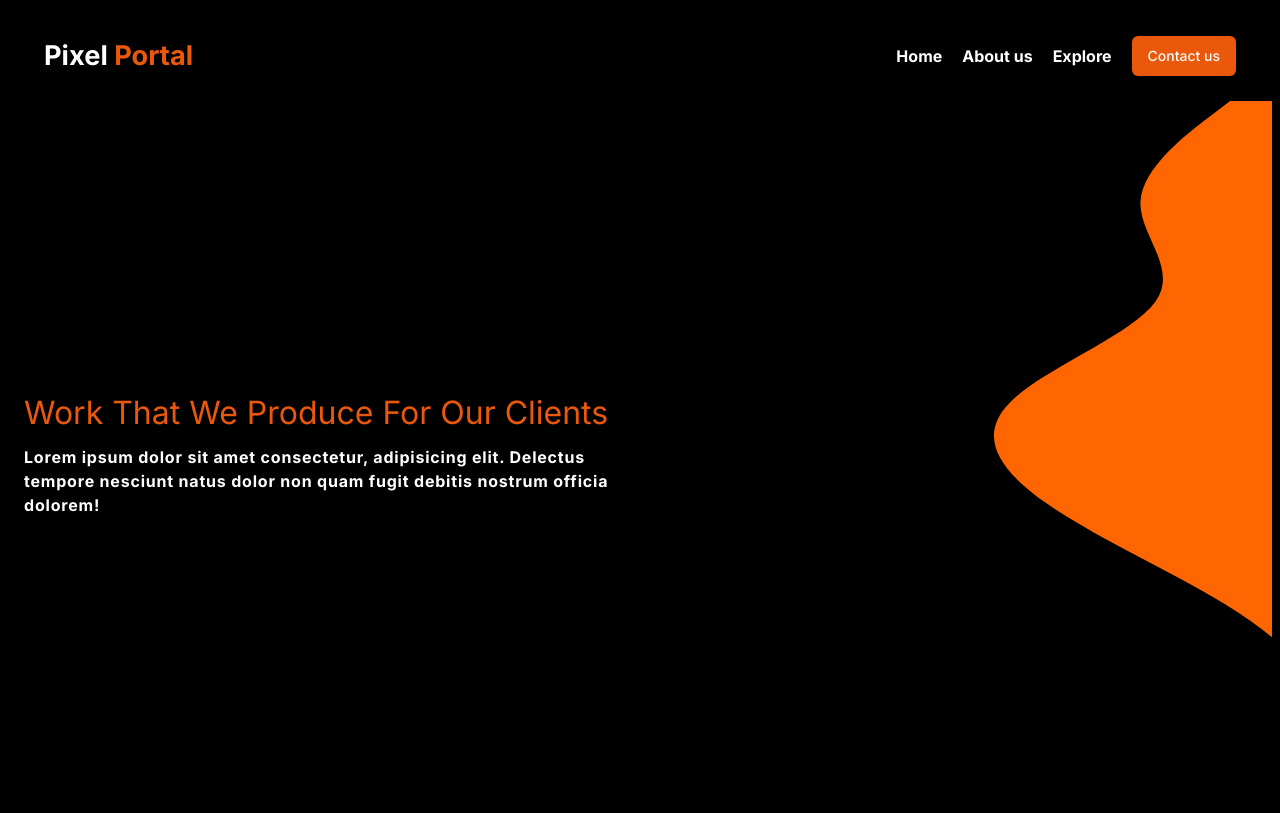
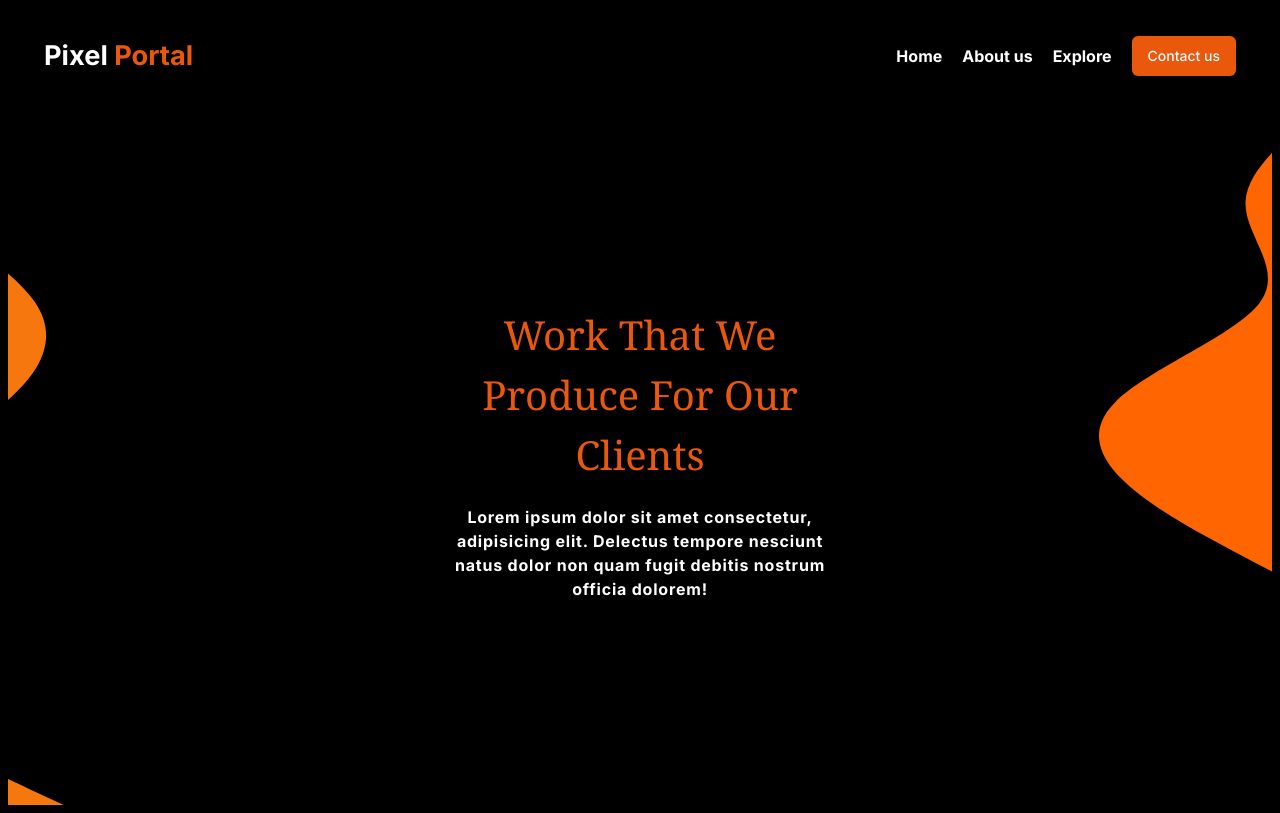
Before and after one commit to HenriTresor/pixel-portal, a Next.js app: page / in a window 1280 px wide. Built offline with nearby package versions, Linux system fonts and the light colour scheme.

Commit message:
modified first screen

```diff
--- a/app/(root)/page.tsx
+++ b/app/(root)/page.tsx
@@ -5,8 +5,18 @@ export default function Home() {
   return (
     <>
       <div className='text-white w-full flex justify-between h-[90dvh] p-2'>
-        <div className='flex flex-col gap-2 p-4 justify-center'>
-          <h1 className='text-[2rem] text-orange-600'>Work that we produce for our clients</h1>
+        <div className='w-full h-full'>
+          <Image
+            src={'/svg/first-screen-svg-2.svg'}
+            width={'100'}
+            height={'100'}
+            alt='svg'
+            className='w-[100%] object-cover h-full'
+          />
+        </div>
+        <div className='flex flex-col p-4 justify-center gap-5 w-auto text-center'>
+          {/* <h1 className='font-bold capitalize text-orange-700'>GAME DEV</h1> */}
+          <h1 className='text-[2.5rem] text-orange-600 font-serif'>Work that we produce for our clients</h1>
           <p className='font-bold tracking-wider '>Lorem ipsum dolor sit amet consectetur, adipisicing elit. Delectus tempore nesciunt natus dolor non quam fugit debitis nostrum officia dolorem!</p>
         </div>
         <div className='w-full h-full'>
```
Also changed, not shown: public/svg/first-screen-svg-2.svg (added).
